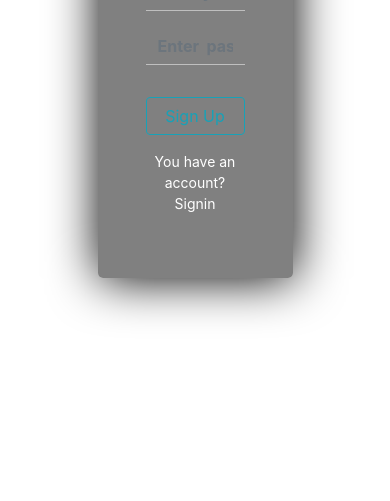
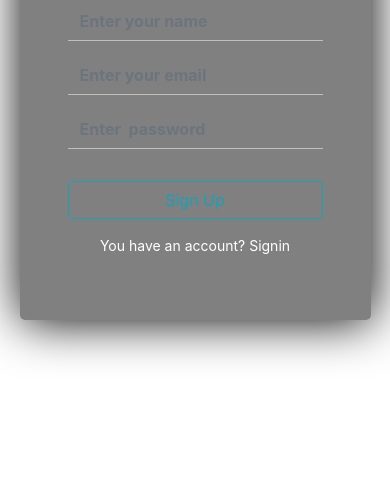
Before and after one commit to ahmed15reda/smartLoginSystem, a plain HTML site: page signup.html in a window 390 px wide. Shown: the part 343-844 px from the top of the page. Drawn offline with Linux system fonts and the light colour scheme.

Commit message:
new changes

```diff
--- a/css/style.css
+++ b/css/style.css
@@ -69,3 +69,9 @@ p {
     font-weight: bold;
     margin-left: 20px;
 }
+
+@media screen and (max-width: 768px){
+    .signin-form , .signup-form {
+        width: 90%;
+    }
+}
--- a/signup.html
+++ b/signup.html
@@ -1,11 +1,12 @@
 <html>
     <head>
+        <meta name="viewport" content="width=device-width, initial-scale=1.0">
         <link rel="stylesheet" href="css/bootstrap.min.css">
         <link rel="stylesheet" href="css/style.css">
 
     </head>
 
-    <body>
+    <body class="h-100 d-flex align-items-center justify-content-center">
         <div class="signup-form p-5" id="signup">
             <h1>Smart Login System</h1>
             <input id="signupName" class="form-control my-3" placeholder="Enter your name" type="text">
```
Also changed, not shown: home.html (+1 -0 lines), index.html (+2 -1 lines), 1 other file.
